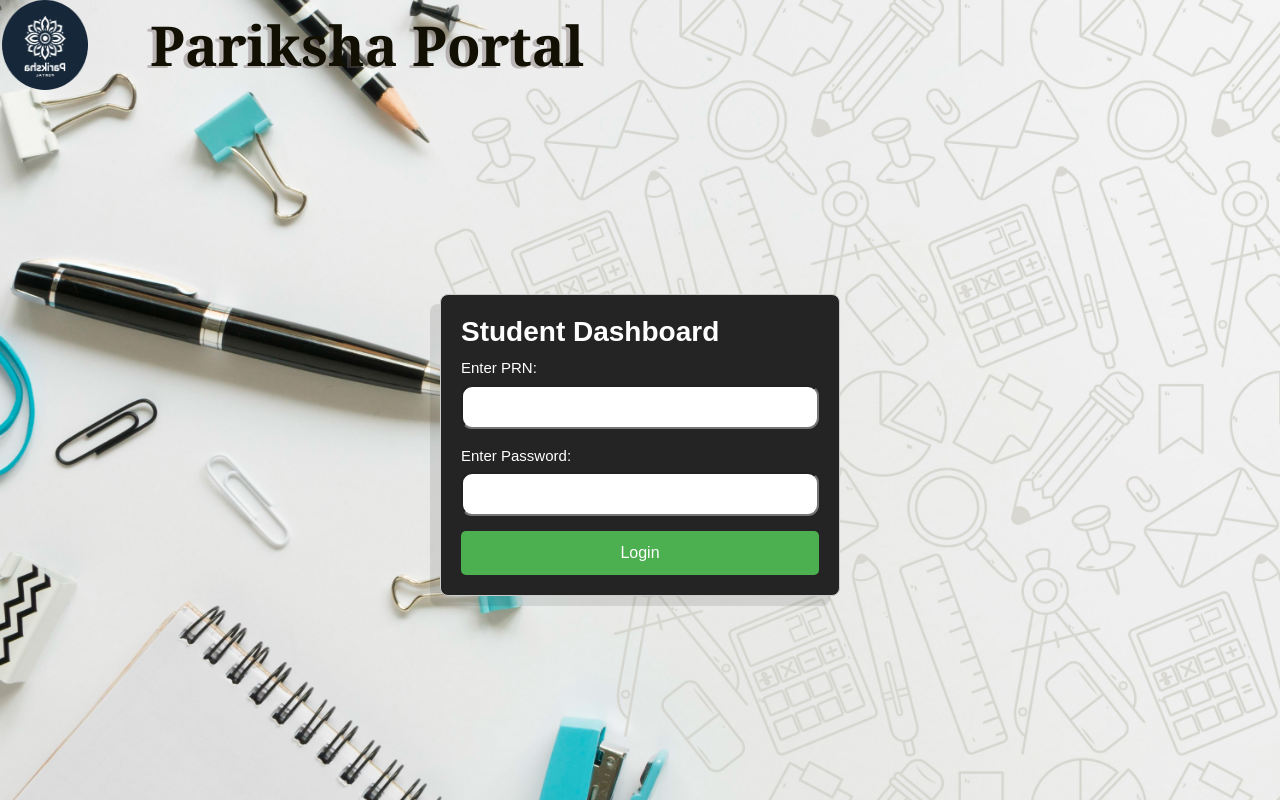
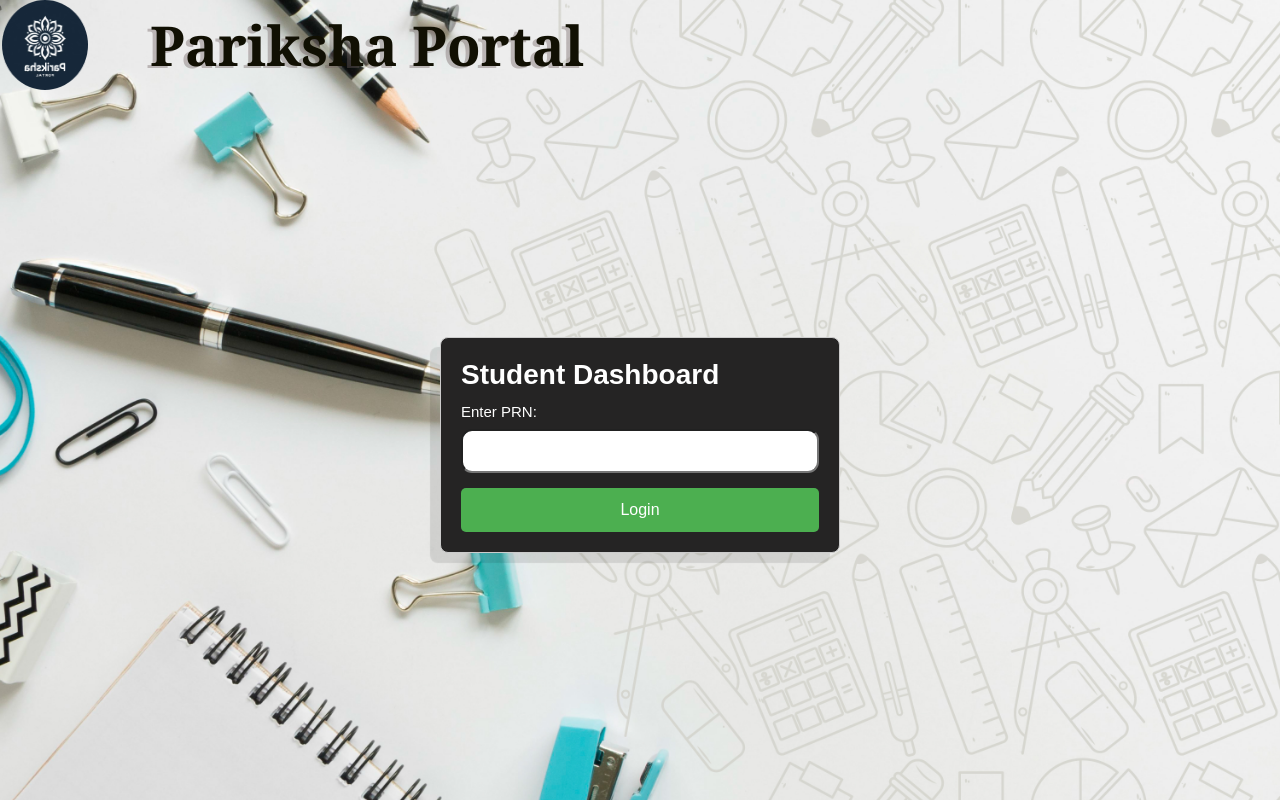
Before and after one commit to Mehdi9721/pariksha-portal, a React (Create React App) app: page /studentLogin/1 in a window 1280 px wide. Built offline with nearby package versions, Linux system fonts and the light colour scheme.

Commit message:
modified

```diff
--- a/src/Components/AdminDashBoard/AddStudent.jsx
+++ b/src/Components/AdminDashBoard/AddStudent.jsx
@@ -6,7 +6,6 @@ function AddStudent() {
   const [studentPrn, setStudentPRN] = useState('');
   const [successMessage, setSuccessMessage] = useState('');
   const [errorMessage, setErrorMessage] = useState('');
-
   const [file, setFile] = useState(null);
   const handleFileChange = (event) => {
     setFile(event.target.files[0]);
--- a/src/Components/AdminDashBoard/ViewResult.jsx
+++ b/src/Components/AdminDashBoard/ViewResult.jsx
@@ -8,19 +8,17 @@ function ViewResult() {
   const [searchPRN, setSearchPRN] = useState('');
   const [foundResults, setFoundResults] = useState([]);
 
-  useEffect(() => {
-    handleResultData();
-  }, [resultData,searchPRN,foundResults]);
+
 
   const handleResultData = async () => {
     try {
       const response = await axios.get('http://localhost:8080/api/getAllStudentResultData');
       setResultData(response.data);
-      console.log(response.data);
     } catch (e) {
       console.log(e);
     }
   };
+
 
   const handleDeleteAll = async () => {
     const al = window.confirm('Do you want to delete all students?');
@@ -46,21 +44,23 @@ function ViewResult() {
     handleResultData();
   };
 
+  useEffect(() => {
+    handleResultData();
+  }, [resultData,searchPRN,foundResults]);
+
   const handleDeleteResult = async (prn) => {
     const confirmDelete = window.confirm(`Do you want to delete the result with PRN: ${prn}?`);
 
     if (confirmDelete) {
       try {
-        // Make an API call to delete the result
+
         await axios.delete(`http://localhost:8080/api/deleteStudentResultDataByStudentPrn/${prn}`);
-
-        // Update the state to reflect the changes
-        setResultData((prevData) => prevData.filter((result) => result.studentPrn !== prn));
       } catch (error) {
         console.error('Error deleting result:', error);
-        // Display an error message to the user
+
       }
     }
+
   };
 
   return (
--- a/src/Components/StudentAuth.jsx
+++ b/src/Components/StudentAuth.jsx
@@ -1,4 +1,3 @@
-// StudentAuthContext.js
 import { createContext, useContext, useState } from 'react';
 
 const StudentAuthContext = createContext();
@@ -7,12 +6,11 @@ export const StudentAuthProvider = ({ children }) => {
   const [isStudentLoggedIn, setStudentLoggedIn] = useState(false);
 
   const studentLogin = () => {
-    // Perform your student login logic here
     setStudentLoggedIn(true);
   };
 
   const studentLogout = () => {
-    // Perform your student logout logic here
+
     setStudentLoggedIn(false);
   };
 
--- a/src/Components/StudentPanel/ExamPanel.jsx
+++ b/src/Components/StudentPanel/ExamPanel.jsx
@@ -51,6 +51,7 @@ const location = useLocation();
   //handling exam id from url to show exam related data from db
 
   useEffect(()=>{
+
   },[examId])
   //checking screen size of student
   const handleFullScreenClick = () => {
@@ -527,11 +528,9 @@ console.log(e);
   useEffect(()=>{
     const resultOfstudent=async()=>{
       try{
-
-
     const res=await axios.get(`http://localhost:8080/api/getStudentResultDataByStudentPrn/${studentPrn}`);
     console.log("ok student result present");
-    if(res.data!=null){
+    if(res.data.examId==examId){
       navigate(`/studentLogin/${examId}`);
     }
   }catch(e){
--- a/src/Components/StudentPanel/StudentDashboard.jsx
+++ b/src/Components/StudentPanel/StudentDashboard.jsx
@@ -51,9 +51,12 @@ const StudentDashboard = () => {
           });
 
           const studentName = response.data.studentName;
-          if (response.data.studentPrn === studentPrn) {
-console.log(response.data.studentPrn);
-studentLogin();
+
+          if ( (response.data.studentPrn === studentPrn )  ) {
+            console.log(password + " pass");
+            console.log(response.data.studentPrn +" prn");
+
+            studentLogin();
             setTimeout(() => {
               navigate(`/studentinstructions/${examId}`, { state: { studentName, studentPrn } });
             }, 500);
@@ -63,7 +66,7 @@ studentLogin();
           }
         } catch (e) {
           setError('Please check PRN: ');
-          console.error(e);
+          console.error("check");
         }
       };
 
@@ -92,16 +95,18 @@ studentLogin();
               onChange={(e) => setPrn(e.target.value)}
             />
           </div>
-          <div>
+
+          {/* <div>
             <label htmlFor='password'>Enter Password:</label>
             <input
-              type='password' // Change type to password
+              type='password'
               id='password'
               value={password}
               required
               onChange={(e) => setPassword(e.target.value)}
             />
-          </div>
+          </div> */}
+
           <button type='submit'>Login</button>
           {error && <p style={{ color: 'red' }}>{error}</p>}
         </form>
```
